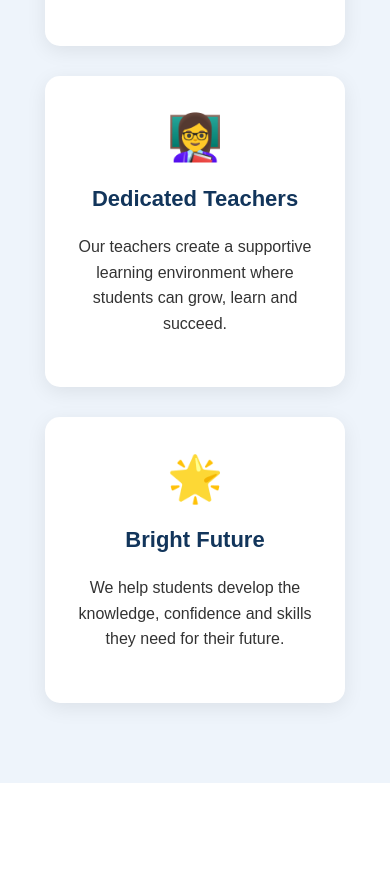
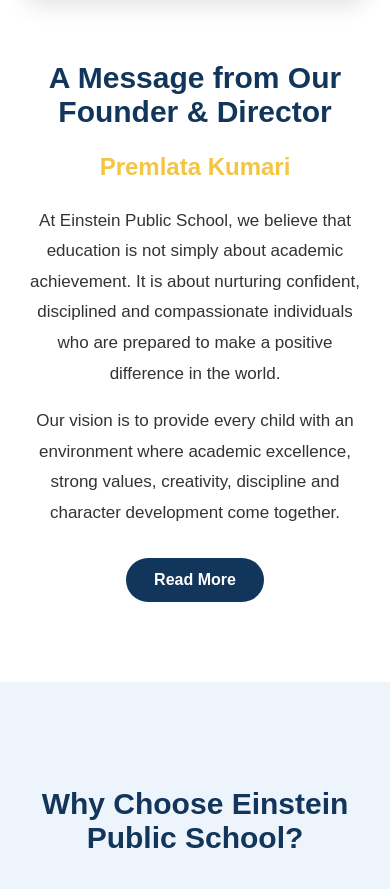
Before and after one commit to SonaliDwivedi1/PySchool, a Django app: page / in a window 390 px wide. Shown: the part 1574-2463 px from the top of the page. Run offline with Django 5.2, Linux system fonts and the light colour scheme; data that the repository does not hold is empty.

Commit message:
Fix founder message page

```diff
--- a/admissions/templates/home.html
+++ b/admissions/templates/home.html
@@ -1,4 +1,6 @@
 <!DOCTYPE html>
+
+{% load static %}
 
 <html lang="en">
 
@@ -178,6 +180,104 @@
 
 
     /* =========================
+       FOUNDER
+    ========================= */
+
+    .founder {
+        background-color: white;
+
+        padding: 80px 25px;
+    }
+
+    .founder-container {
+        max-width: 1100px;
+
+        margin: auto;
+
+        display: flex;
+
+        align-items: center;
+
+        gap: 60px;
+    }
+
+    .founder-image {
+        flex: 1;
+
+        text-align: center;
+    }
+
+    .founder-image img {
+        width: 100%;
+
+        max-width: 380px;
+
+        height: 450px;
+
+        object-fit: cover;
+
+        border-radius: 15px;
+
+        box-shadow:
+            0 8px 25px rgba(0, 0, 0, 0.12);
+    }
+
+    .founder-content {
+        flex: 1;
+    }
+
+    .founder-content h2 {
+        color: #12355b;
+
+        font-size: 36px;
+
+        margin-bottom: 15px;
+    }
+
+    .founder-content h3 {
+        color: #f4c542;
+
+        font-size: 24px;
+
+        margin-bottom: 25px;
+    }
+
+    .founder-content p {
+        font-size: 17px;
+
+        line-height: 1.8;
+
+        margin-bottom: 15px;
+    }
+
+    .founder-button {
+        display: inline-block;
+
+        margin-top: 15px;
+
+        padding: 13px 28px;
+
+        background-color: #12355b;
+
+        color: white;
+
+        text-decoration: none;
+
+        font-weight: bold;
+
+        border-radius: 25px;
+
+        transition: 0.3s;
+    }
+
+    .founder-button:hover {
+        background-color: #f4c542;
+
+        color: #12355b;
+    }
+
+
+    /* =========================
        FEATURES
     ========================= */
 
@@ -203,6 +303,7 @@
         margin: auto;
 
         display: flex;
+
         justify-content: center;
 
         gap: 30px;
@@ -426,6 +527,7 @@
 
         nav {
             flex-direction: column;
+
             gap: 15px;
         }
 
@@ -468,7 +570,29 @@
 
         .announcement-card {
             width: 100%;
+
             max-width: 400px;
+        }
+
+
+        /* FOUNDER MOBILE */
+
+        .founder-container {
+            flex-direction: column;
+
+            gap: 35px;
+        }
+
+        .founder-image img {
+            height: 400px;
+        }
+
+        .founder-content {
+            text-align: center;
+        }
+
+        .founder-content h2 {
+            font-size: 30px;
         }
 
     }
@@ -477,7 +601,9 @@
 
 </head>
 
+
 <body>
+
 
 <!-- ========================= NAVIGATION ========================= -->
 
@@ -516,6 +642,7 @@
 </div>
 
 </nav>
+
 
 <!-- ========================= HERO ========================= -->
 
@@ -561,6 +688,7 @@
 
 </section>
 
+
 <!-- ========================= ABOUT ========================= -->
 
 <section class="about">
@@ -577,6 +705,62 @@
 </p>
 
 </section>
+
+
+<!-- ========================= FOUNDER ========================= -->
+
+<section class="founder">
+
+<div class="founder-container">
+
+
+    <div class="founder-image">
+
+        <img
+            src="{% static 'images/founder.jpg' %}"
+            alt="Premlata Kumari, Founder and Director of Einstein Public School">
+
+    </div>
+
+
+    <div class="founder-content">
+
+        <h2>
+            A Message from Our Founder & Director
+        </h2>
+
+        <h3>
+            Premlata Kumari
+        </h3>
+
+        <p>
+            At Einstein Public School, we believe that education
+            is not simply about academic achievement. It is about
+            nurturing confident, disciplined and compassionate
+            individuals who are prepared to make a positive
+            difference in the world.
+        </p>
+
+        <p>
+            Our vision is to provide every child with an environment
+            where academic excellence, strong values, creativity,
+            discipline and character development come together.
+        </p>
+
+        <a
+            href="/admissions/founder-message/"
+            class="founder-button">
+
+            Read More
+
+        </a>
+
+    </div>
+
+</div>
+
+</section>
+
 
 <!-- ========================= FEATURES ========================= -->
 
@@ -651,6 +835,7 @@
 
 </section>
 
+
 <!-- ========================= LATEST ANNOUNCEMENTS ========================= -->
 
 <section class="announcements">
@@ -710,6 +895,7 @@
 
 </section>
 
+
 <!-- ========================= CALL TO ACTION ========================= -->
 
 <section class="cta">
@@ -732,6 +918,7 @@
 </a>
 
 </section>
+
 
 <!-- ========================= FOOTER ========================= -->
 
@@ -759,6 +946,7 @@
 
 </footer>
 
+
 </body>
 
 </html>
--- a/admissions/urls.py
+++ b/admissions/urls.py
@@ -3,12 +3,13 @@
 
 
 urlpatterns = [
-    path('', views.index),
-    path('procedure/', views.procedure),
-    path('home/', views.home),
-    path('about/', views.about),
-    path('contact/', views.contact),
-    path('apply/', views.apply),
-    path('scholarships/', views.scholarships),
-    path('announcements/', views.announcements),
+path('', views.index, name='index'),
+    path('home/', views.home, name='home'),
+    path('procedure/', views.procedure, name='procedure'),
+    path('about/', views.about, name='about'),
+    path('founder-message/', views.founder_message, name='founder_message'),
+    path('contact/', views.contact, name='contact'),
+    path('apply/', views.apply, name='apply'),
+    path('scholarships/', views.scholarships, name='scholarships'),
+    path('announcements/', views.announcements, name='announcements'),
 ]
--- a/admissions/views.py
+++ b/admissions/views.py
@@ -28,6 +28,9 @@
 
 def about(request):
     return render(request, 'about.html')
+
+def founder_message(request):
+    return render(request, 'founder-message.html')
 
 
 def contact(request):
--- a/pyschool/settings.py
+++ b/pyschool/settings.py
@@ -116,3 +116,7 @@
 # https://docs.djangoproject.com/en/6.0/howto/static-files/
 
 STATIC_URL = 'static/'
+
+STATICFILES_DIRS = [
+    BASE_DIR / "static",
+]
```
Also changed, not shown: admissions/templates/founder-message.html (added, +10 -0 lines).
